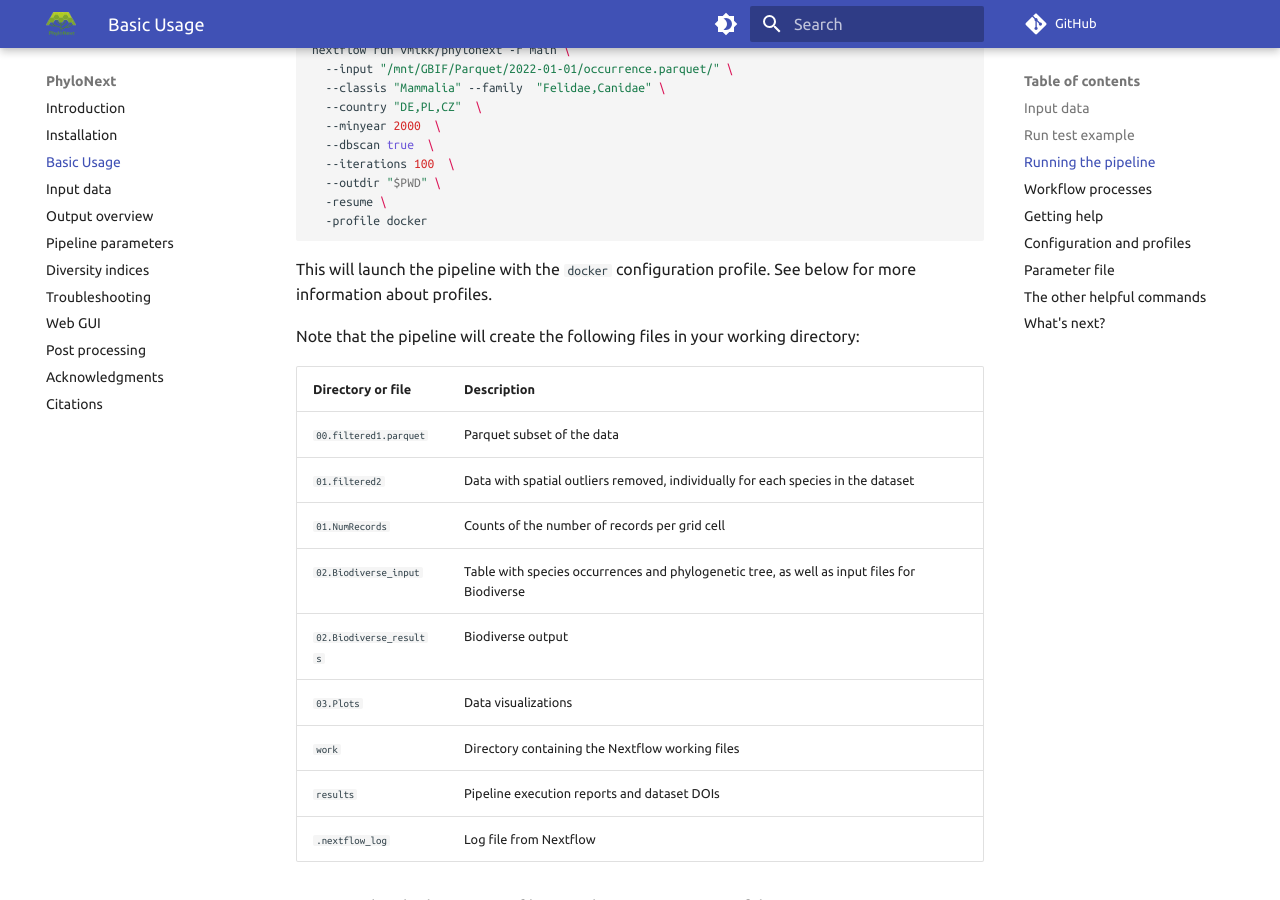
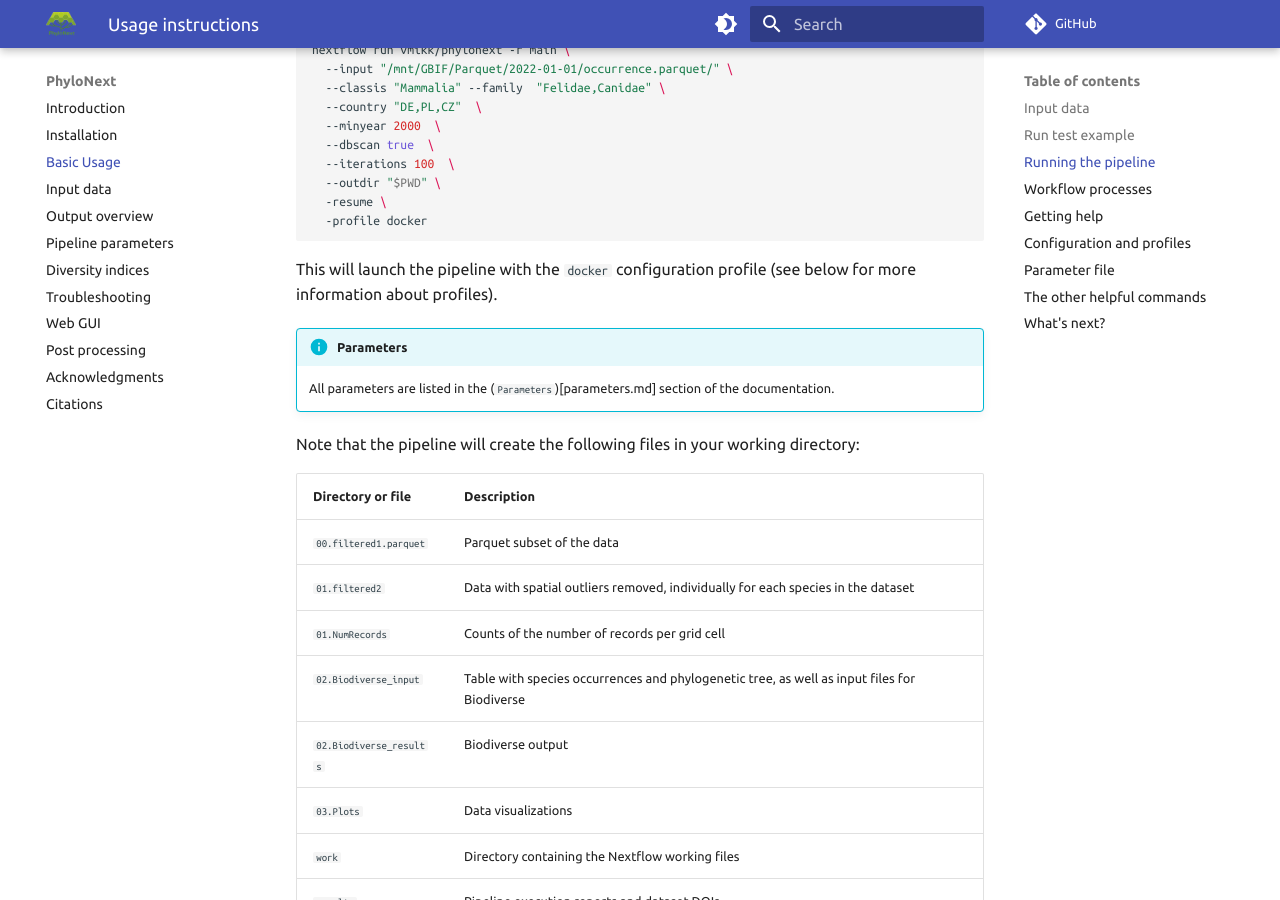
Before and after one commit to vmikk/phylonext_manual, an MkDocs documentation site: the page built from docs/usage.md, in a window 1280 px wide and 900 px high, scrolled down 594 px. Built offline with MkDocs 1.6.1 and Material for MkDocs 9.7.7, drawn with Linux system fonts in a browser that asks for light colours; comment, search, counter and statistics services are not loaded.

Commit message:
upd usage

````diff
--- a/docs/usage.md
+++ b/docs/usage.md
@@ -1,5 +1,5 @@
 ---
-title: Basic Usage
+title: Usage instructions
 description: >-
     An overview of PhyloNext parameters you might need to adjust to meet your needs.
 ---
@@ -32,7 +32,10 @@ nextflow run vmikk/phylonext -r main \
   -resume \
   -profile docker
 ```
-This will launch the pipeline with the `docker` configuration profile. See below for more information about profiles.
+This will launch the pipeline with the `docker` configuration profile (see below for more information about profiles).
+
+!!! info "Parameters"
+    All parameters are listed in the (`Parameters`)[parameters.md] section of the documentation.
 
 Note that the pipeline will create the following files in your working directory:
 
````
